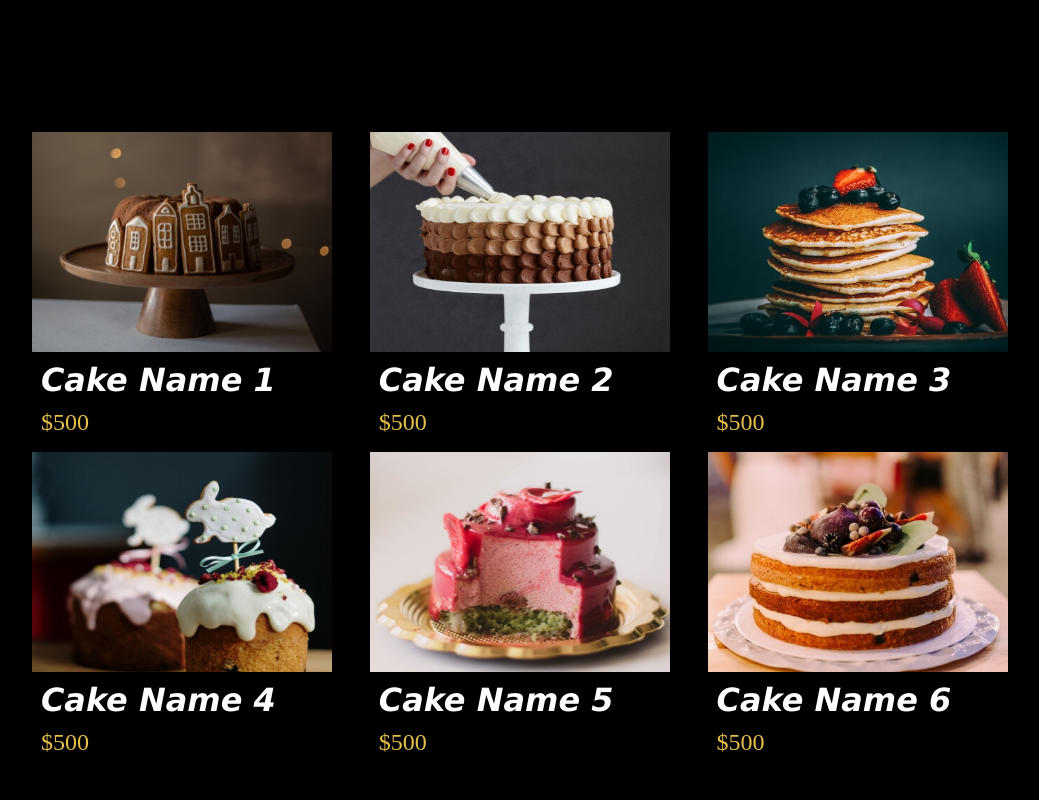
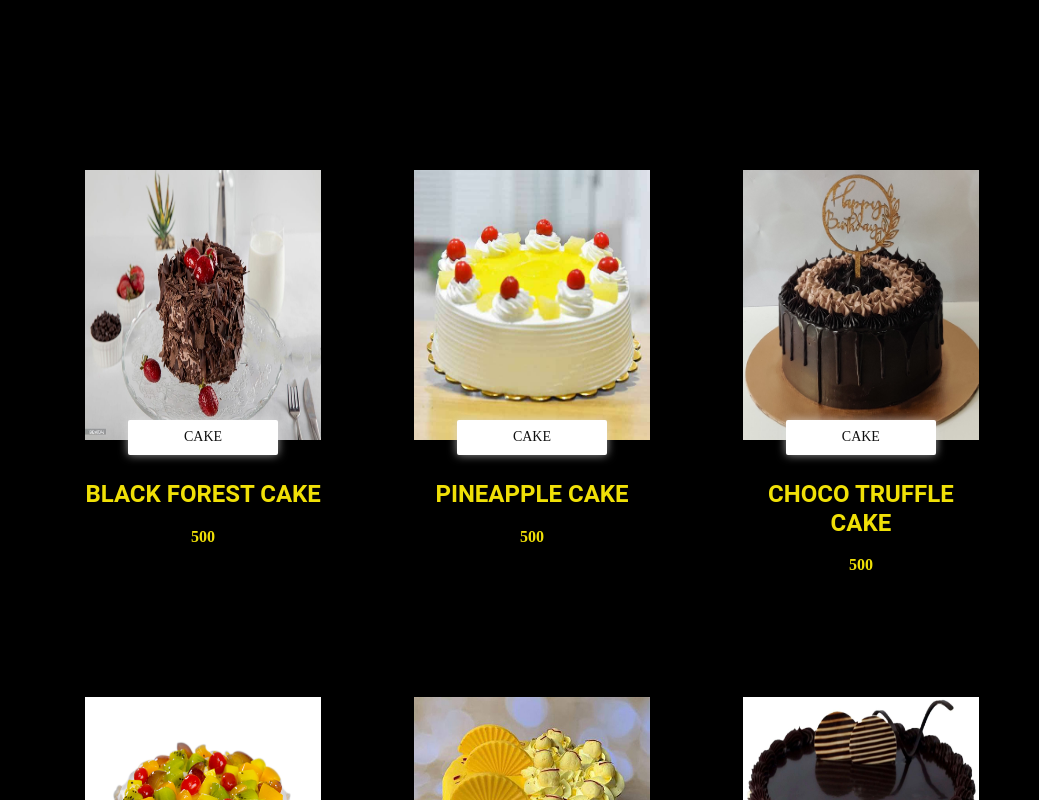
Before and after one commit to pragyagoyal1/Cake_Project, a React (Create React App) app: page /HomePage in a window 1280 px wide. Shown: the part 1600-2400 px from the top of the page, without its empty margins (128-1167 px from the left). Built offline with nearby package versions, Linux system fonts and the light colour scheme; a web font is replaced by a local one.

Commit message:
icon click added

```diff
--- a/src/App.js
+++ b/src/App.js
@@ -8,6 +8,9 @@ import About from './componenet/About/About.jsx'
 import Shop from './componenet/Shop/Shop.jsx'
 import Contact from './componenet/Contact/Contact.jsx'
 import Home1 from './componenet/Home/Home1.jsx'
+import {CakePro} from './componenet/Shop/Product.jsx'
+import {CupCakePro} from './componenet/Shop/Product.jsx'
+import {BreadPro} from './componenet/Shop/Product.jsx'
 
 function Layout() {
   const location = useLocation()
@@ -21,6 +24,9 @@ function Layout() {
         <Route path="/Shopping" element={<Shopping_cart />} />
         <Route path="/About" element={<About />} />
         <Route path="/Contact" element={<Contact />} />
+        <Route path="/CakePro" element={<CakePro />} />
+        <Route path="/CupCakePro" element={<CupCakePro />} />
+        <Route path="/BreadPro" element={<BreadPro />} />
       </Routes>
       {location.pathname !== '/' && <Footer />}
     </>
--- a/src/componenet/Icon_slider/Icon_slider.jsx
+++ b/src/componenet/Icon_slider/Icon_slider.jsx
@@ -39,12 +39,12 @@ const Icon_slider = () => {
   };
 
   const carouselData = [
-    { id: 1, content: <span className="flaticon-034-chocolate-roll"></span> ,name:"Choco-roll"},
-    { id: 2, content: <span className="flaticon-029-cupcake-3"></span> ,name:"Cupcake"},
-    { id: 3, content: <span className="flaticon-005-pancake"></span> ,name:"Pancake"},
-    { id: 3, content: <span className="flaticon-030-cupcake-2"></span> ,name:"Biscuit"},
-    { id: 4, content: <span className="flaticon-006-macarons"></span> ,name:"Donut"},
-    { id: 5, content: <span className="flaticon-029-cupcake-3"></span> ,name:"bread"},
+    { id: 1, content: <span className="flaticon-034-chocolate-roll"></span> ,name:"Choco-roll" ,pro: "/CakePro"},
+    { id: 2, content: <span className="flaticon-029-cupcake-3"></span> ,name:"Cupcake" ,pro: "/BreadPro"},
+    { id: 3, content: <span className="flaticon-005-pancake"></span> ,name:"Pancake" , pro: "/CakePro"},
+    { id: 3, content: <span className="flaticon-030-cupcake-2"></span> ,name:"Biscuit" ,pro: "/CupCakePro"},
+    { id: 4, content: <span className="flaticon-006-macarons"></span> ,name:"Donut", pro: "/BreadPro"},
+    { id: 5, content: <span className="flaticon-029-cupcake-3"></span> ,name:"bread", pro: "/CupCakePro"},
     // Add more slides as needed
   ];
   const handleNext = () => {
@@ -66,7 +66,7 @@ const Icon_slider = () => {
       {carouselData.map((item) => (
         <div key={item.id}>
         <div className="categories__item col-2">
-                        <div className="categories__item__icon">
+                        <div className="categories__item__icon" onClick={() => navigate(item.pro)}>
                             {item.content}
                             <h4>{item.name}</h4>
                         </div>
--- /dev/null
+++ b/src/componenet/Shop/Product.jsx
@@ -0,0 +1,59 @@
+import React from 'react';
+import '../font.css';
+import './Shop.css';
+import {Cake} from './Cake'
+import { CupCake } from './Cake';
+import {Bread} from  "./Cake";
+import Icon_slider from '../Icon_slider/Icon_slider';
+const CakePro = () => {
+  return (
+    <>
+
+
+    <div className="container-fluid About__Page__Header About_Main_Img text-white" >
+                <div className="container-fluid About__Page__Header page-header py-5 mb-5">
+                    <div className="container py-5">
+                        <h1 className="display-2 text-white"> Our Products</h1>
+                    </div>
+                </div>
+            </div>
+            <Icon_slider />
+            <Cake />
+            </>
+  )
+};
+const BreadPro = () => {
+    return (
+      <>
+
+
+      <div className="container-fluid About__Page__Header About_Main_Img text-white" >
+                  <div className="container-fluid About__Page__Header page-header py-5 mb-5">
+                      <div className="container py-5">
+                          <h1 className="display-2 text-white"> Our Products</h1>
+                      </div>
+                  </div>
+              </div>
+              <Icon_slider />
+              <Bread />
+              </>
+    )
+  };
+  const CupCakePro = () => {
+    return (
+      <>
+
+
+      <div className="container-fluid About__Page__Header About_Main_Img text-white" >
+                  <div className="container-fluid About__Page__Header page-header py-5 mb-5">
+                      <div className="container py-5">
+                          <h1 className="display-2 text-white"> Our Products</h1>
+                      </div>
+                  </div>
+              </div>
+              <Icon_slider />
+              <CupCake />
+              </>
+    )
+  };
+export  {CakePro , CupCakePro ,BreadPro};
--- a/src/componenet/Shop/Shop.jsx
+++ b/src/componenet/Shop/Shop.jsx
@@ -2,7 +2,7 @@ import React from 'react';
 import '../font.css';
 import {CupCake} from './Cake'
 import {Bread} from './Cake'
-
+import Icon_slider from '../Icon_slider/Icon_slider';
 import './Shop.css';
 import {Cake} from './Cake'
 const Shop = () => {
@@ -17,6 +17,7 @@ const Shop = () => {
                     </div>
                 </div>
             </div>
+            <Icon_slider />
             <Cake/>
             <CupCake />
             <Bread />
--- a/src/componenet/slider/slider.jsx
+++ b/src/componenet/slider/slider.jsx
@@ -6,36 +6,42 @@ import items3 from '../../images/gallery/items3.jpg'
 import items4 from '../../images/gallery/items4.jpg'
 import items5 from '../../images/gallery/items5.jpg'
 import items6 from '../../images/gallery/items6.jpg'
-const CakeCard = ({ image, title, price }) => (
-  <div className="col main-card">
-    <div className="card">
-      <img src={image} className="card-img-top" alt="..." />
-      <div className="card-body">
-        <h3 className="card-text">{title}</h3>
-        <p className="card-text">{`$${price}`}</p>
-      </div>
-    </div>
-  </div>
-);
+import {Cake} from '../Shop/Cake'
+// const CakeCard = ({ image, title, price }) => (
+//   <div className="col main-card">
+//     <div className="card">
+//       <img src={image} className="card-img-top" alt="..." />
+//       <div className="card-body">
+//         <h3 className="card-text">{title}</h3>
+//         <p className="card-text">{`$${price}`}</p>
+//       </div>
+//     </div>
+//   </div>
+// );
 
 const Slider = () => {
-  const cakeData = [
-    { id: 1, image: items1, title: 'Cake Name 1', price: 500 },
-    { id: 2, image: items2, title: 'Cake Name 2', price: 500 },
-    { id: 3, image: items3, title: 'Cake Name 3', price: 500 },
-    { id: 4, image: items4, title: 'Cake Name 4', price: 500 },
-    { id: 5, image: items5, title: 'Cake Name 5', price: 500 },
-    { id: 6, image: items6, title: 'Cake Name 6', price: 500 },
-  ];
+  // const cakeData = [
+  //   { id: 1, image: items1, title: 'Cake Name 1', price: 500 },
+  //   { id: 2, image: items2, title: 'Cake Name 2', price: 500 },
+  //   { id: 3, image: items3, title: 'Cake Name 3', price: 500 },
+  //   { id: 4, image: items4, title: 'Cake Name 4', price: 500 },
+  //   { id: 5, image: items5, title: 'Cake Name 5', price: 500 },
+  //   { id: 6, image: items6, title: 'Cake Name 6', price: 500 },
+  // ];
 
   return (
-    <div className="conatiner-fluid body-bg">
-      <div className="conatainer main">
-        <div className="row">
-          {cakeData.map((cake) => (
-            <CakeCard key={cake.id} {...cake} />
-          ))}
-        </div>
+    // <div className="conatiner-fluid body-bg">
+    //   <div className="conatainer main">
+    //     <div className="row">
+    //       {cakeData.map((cake) => (
+    //         <CakeCard key={cake.id} {...cake} />
+    //       ))}
+    //     </div>
+    //   </div>
+    // </div>
+    <div className="container-fluid">
+      <div className="main">
+        <Cake />
       </div>
     </div>
   );
```
